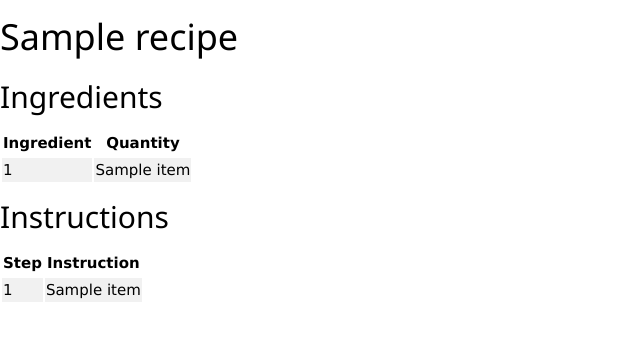
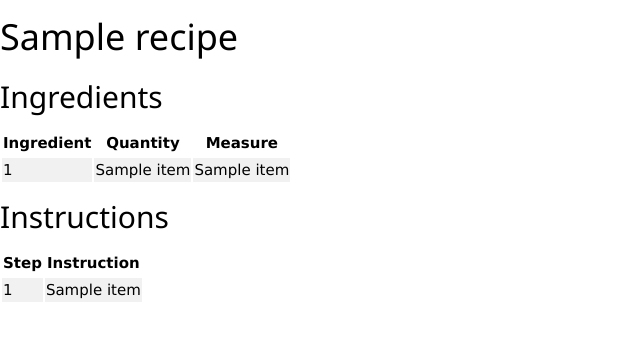
Before and after one commit to 20042Sarah/Recipe-Book, a Flask app: template templates/recipe.html in a window 1280 px wide. Shown: the top 341 px of the page, without its empty margins (0-640 px from the left). Run offline with Flask 3, Linux system fonts and the light colour scheme; the template is opened without the code that fills it: most values are stand-ins (such as "Sample title", 1, 10 or a date in 2020).

Commit message:
updated recipe page with changes to database

```diff
--- a/app.py
+++ b/app.py
@@ -28,9 +28,9 @@ def displayrecipe(name):
         cursor.execute(sql)
         results = cursor.fetchall()
         recipe = results[0][0]
-        sql = """SELECT Food.Name AS Ingredient, Ingredients.Quantity
-            FROM Ingredients LEFT JOIN Food ON Ingredients.Food = Food.FoodID
-            WHERE Recipe = %s;""" % recipe
+        sql = """SELECT Food.Name AS Ingredient, Ingredients.Quantity,
+            Ingredients.Measure FROM Ingredients LEFT JOIN Food
+            ON Ingredients.Food = Food.FoodID WHERE Recipe = %s;""" % recipe
         cursor.execute(sql)
         r1 = cursor.fetchall()
         sql = """SELECT Instructions.Step, Instructions.Instruction FROM
--- a/templates/recipe.html
+++ b/templates/recipe.html
@@ -6,11 +6,13 @@
     <tr>
         <th>Ingredient</th>
         <th>Quantity</th>
+        <th>Measure</th>
     </tr>
     {% for item in ingred %}
     <tr>
         <td>{{ item[0] }}</td>
         <td>{{ item[1] }}</td>
+        <td>{{ item[2] }}</td>
     </tr>
     {% endfor %}
 </table>
```
